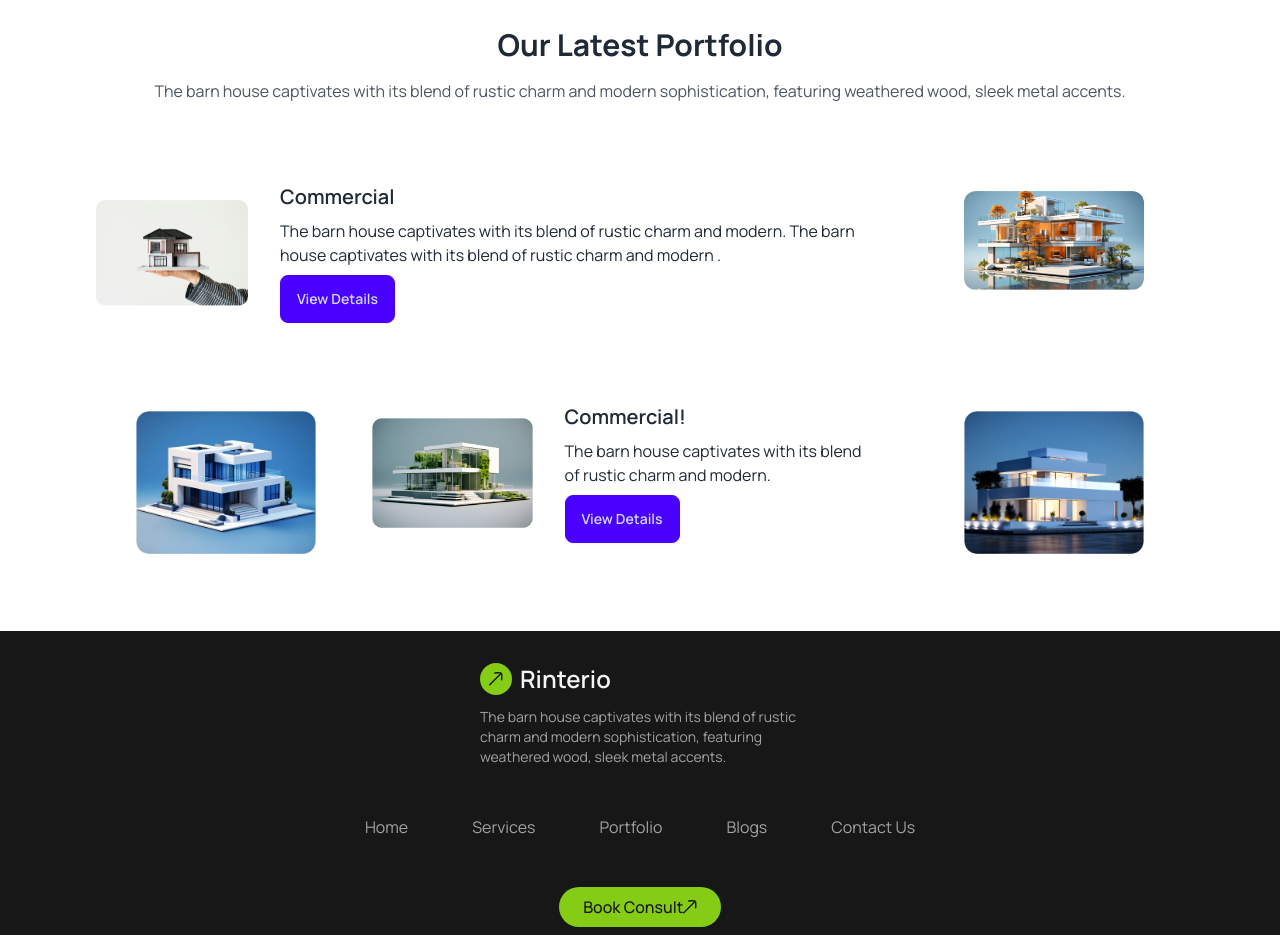
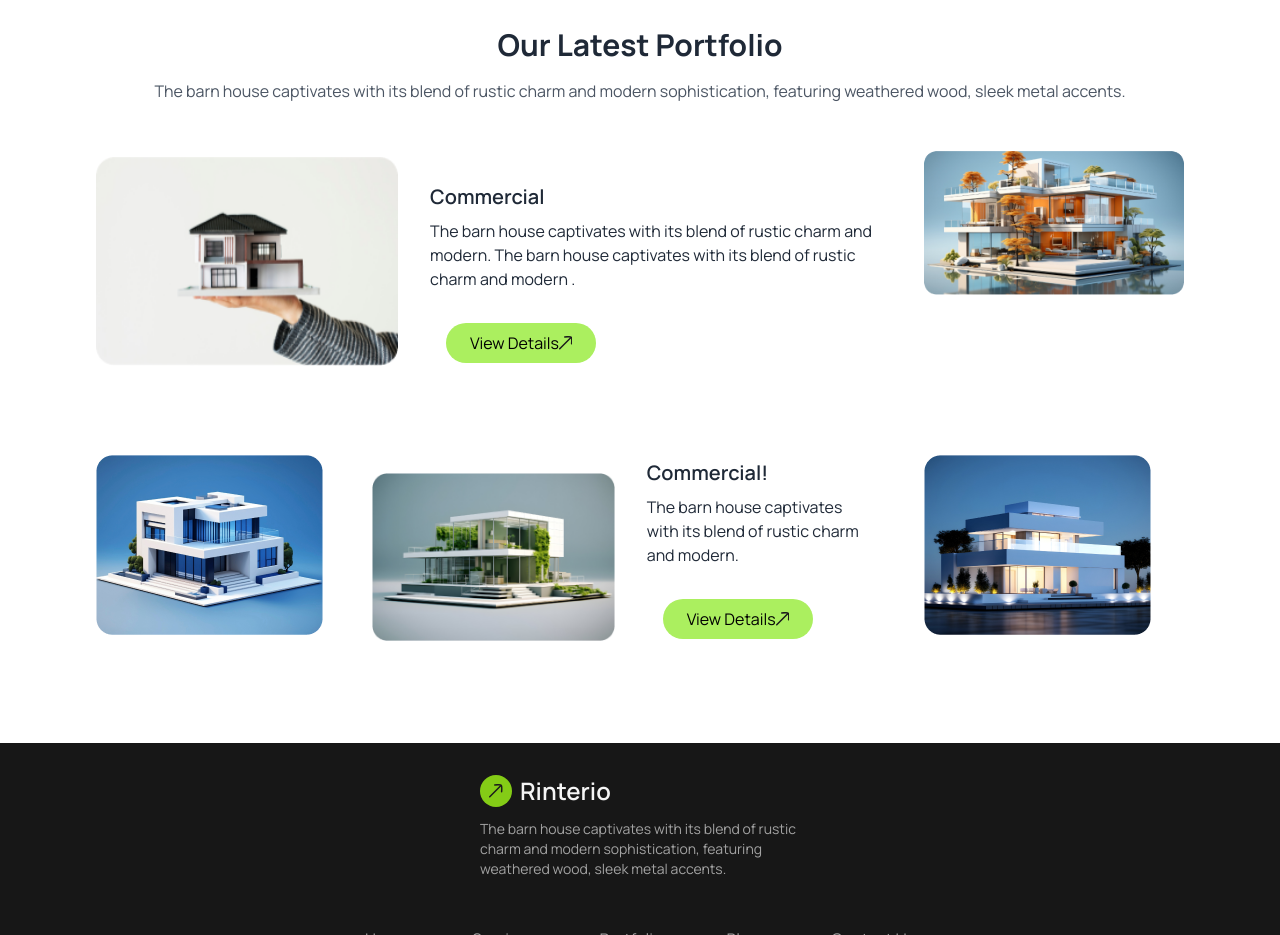
Before and after one commit to nurnewas/R-B1-A03, a plain HTML site: page index.html in a window 1280 px wide. Shown: the part 2700-3635 px from the top of the page. Drawn offline with nearby package versions, Linux system fonts and the light colour scheme.

```diff
--- a/index.html
+++ b/index.html
@@ -401,12 +401,12 @@
         </p>
 
         <!-- 1st card -->
-        <div class="grid grid-cols-4 grid-rows-2 gap-4 p-4">
+        <div class="grid flex-col lg:grid-cols-4 lg:grid-rows-2 gap-4 p-4">
           <!-- Row 1, Column 3 -->
           <div
             class="card col-span-3 flex flex-col lg:flex-row card-side bg-base-100"
           >
-            <figure>
+            <figure class="w-[85%] h-[85%]">
               <img src="assets/img1.png" alt="home" />
             </figure>
             <div class="card-body">
@@ -417,23 +417,55 @@
                 and modern .
               </p>
               <div class="card-actions justify-start">
-                <button class="btn btn-primary">View Details</button>
+                <button
+              class="m-4 rounded-3xl justify-center pt-2 pb-2 pr-6  pl-6 mt-6 bg-primary text-black inline-flex items-center space-x-2 hover:bg-[rgba(171,239,95,0.5)] transition-colors duration-300"
+            >
+              View Details
+              <svg
+                width="13.505737"
+                height="13.500488"
+                viewBox="0 0 13.5057 13.5005"
+                fill="none"
+                xmlns="http://www.w3.org/2000/svg"
+                xmlns:xlink="http://www.w3.org/1999/xlink"
+              >
+                <desc>Created with Pixso.</desc>
+                <defs />
+                <path
+                  id="Vector"
+                  d="M11.75 1.75L0.75 12.74"
+                  stroke="#1C1C1C"
+                  stroke-opacity="1.000000"
+                  stroke-width="1.500000"
+                  stroke-linecap="round"
+                />
+                <path
+                  id="Vector"
+                  d="M5.75 0.88C5.75 0.88 11.39 0.4 12.24 1.26C13.1 2.11 12.62 7.75 12.62 7.75"
+                  stroke="#1C1C1C"
+                  stroke-opacity="1.000000"
+                  stroke-width="1.500000"
+                  stroke-linejoin="round"
+                  stroke-linecap="round"
+                />
+              </svg>
+            </button>
               </div>
             </div>
           </div>
 
           <!-- Row 1, Column 4 -->
-          <figure class="px-10 pt-10">
+          <figure class="h-full w-full :w-[90%] lg:h-[90%]">
             <img src="assets/img2.png" alt="Shoes" class="rounded-xl" />
           </figure>
           <!-- Row 2, Column 1 -->
-          <figure class="px-10 pt-10">
+          <figure class="w-full h-full lg:mt-7">
             <img src="assets/img3.png" alt="Shoes" class="rounded-xl card" />
           </figure>
           <!-- Row 2, Column 2 -->
-          <div class="card col-span-2 card-side bg-base-100">
-            <figure>
-              <img src="assets/img4.png" alt="Movie" />
+          <div class="card col-span-2 flex card-side bg-base-100">
+            <figure class="w-full h-full">
+              <img src="assets/img4.png" alt="Shoes" class="rounded-xl card" />
             </figure>
             <div class="card-body">
               <h2 class="card-title">Commercial!</h2>
@@ -442,12 +474,44 @@
                 modern.
               </p>
               <div class="card-actions justify-start">
-                <button class="btn btn-primary">View Details</button>
+                <button
+              class="m-4 rounded-3xl justify-center pt-2 pb-2 pr-6  pl-6  bg-primary text-black inline-flex items-center space-x-2 hover:bg-[rgba(171,239,95,0.5)] transition-colors duration-300"
+            >
+              View Details
+              <svg
+                width="13.505737"
+                height="13.500488"
+                viewBox="0 0 13.5057 13.5005"
+                fill="none"
+                xmlns="http://www.w3.org/2000/svg"
+                xmlns:xlink="http://www.w3.org/1999/xlink"
+              >
+                <desc>Created with Pixso.</desc>
+                <defs />
+                <path
+                  id="Vector"
+                  d="M11.75 1.75L0.75 12.74"
+                  stroke="#1C1C1C"
+                  stroke-opacity="1.000000"
+                  stroke-width="1.500000"
+                  stroke-linecap="round"
+                />
+                <path
+                  id="Vector"
+                  d="M5.75 0.88C5.75 0.88 11.39 0.4 12.24 1.26C13.1 2.11 12.62 7.75 12.62 7.75"
+                  stroke="#1C1C1C"
+                  stroke-opacity="1.000000"
+                  stroke-width="1.500000"
+                  stroke-linejoin="round"
+                  stroke-linecap="round"
+                />
+              </svg>
+            </button>
               </div>
             </div>
           </div>
           <!-- Row 2, Column 4 -->
-          <figure class="px-10 pt-10">
+          <figure class="w-full h-full lg:mt-7">
             <img src="assets/img5.png" alt="Shoes" class="rounded-xl card" />
           </figure>
         </div>
```
